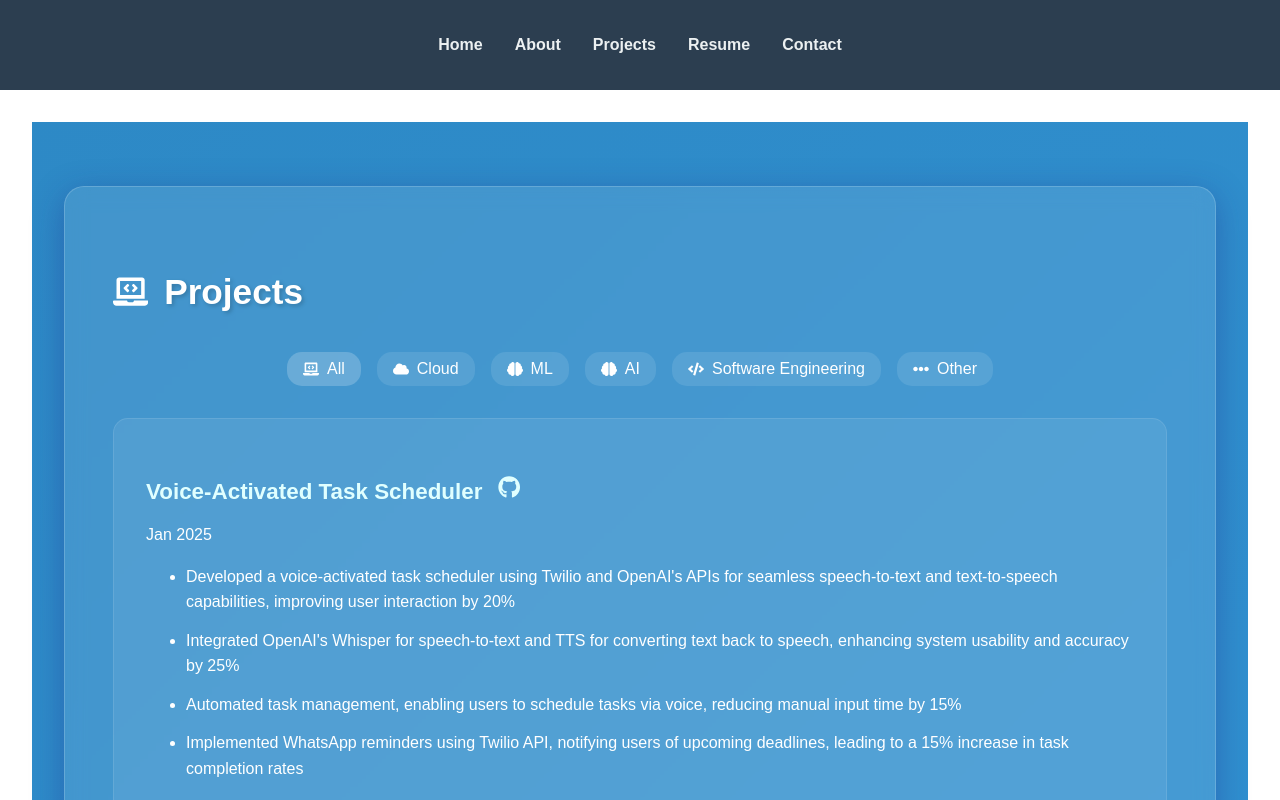
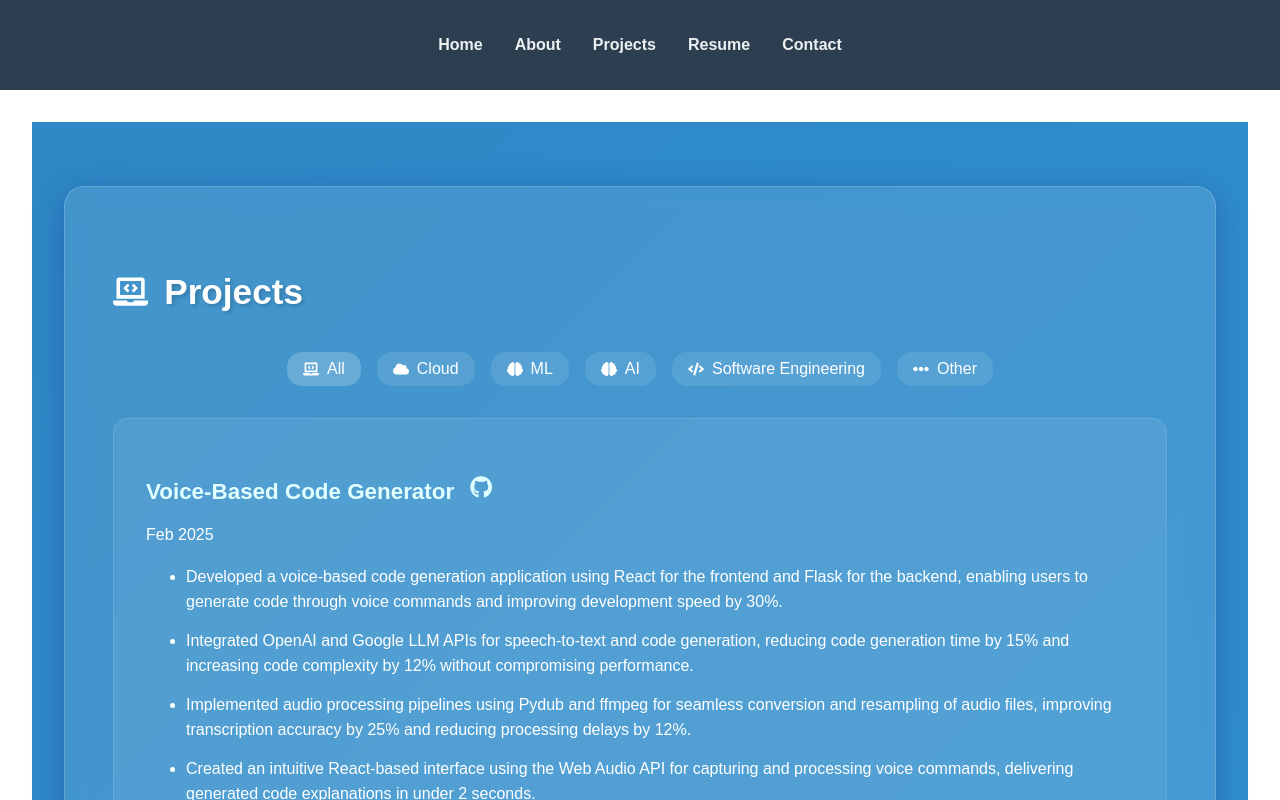
Before and after one commit to SuhasPalani/React_Portfolio, a React (Create React App) app: page /projects in a window 1280 px wide. Shown: the top 800 px of the page. Built offline with nearby package versions, Linux system fonts and the light colour scheme.

Commit message:
project added

```diff
--- a/src/components/Projects.js
+++ b/src/components/Projects.js
@@ -165,6 +165,18 @@ const Resume = () => {
   const [activeFilter, setActiveFilter] = useState("All");
 
   const projects = [
+    {
+      name: "Voice-Based Code Generator",
+      categories: ["AI", "Software Engineering"],
+      github: "https://github.com/SuhasPalani/voice_based_code_generator",
+      date: "Feb 2025",
+      description: [
+        "Developed a voice-based code generation application using React for the frontend and Flask for the backend, enabling users to generate code through voice commands and improving development speed by 30%.",
+        "Integrated OpenAI and Google LLM APIs for speech-to-text and code generation, reducing code generation time by 15% and increasing code complexity by 12% without compromising performance.",
+        "Implemented audio processing pipelines using Pydub and ffmpeg for seamless conversion and resampling of audio files, improving transcription accuracy by 25% and reducing processing delays by 12%.",
+        "Created an intuitive React-based interface using the Web Audio API for capturing and processing voice commands, delivering generated code explanations in under 2 seconds.",
+      ],
+    },
     {
       name: "Voice-Activated Task Scheduler",
       categories: ["AI"],
```
